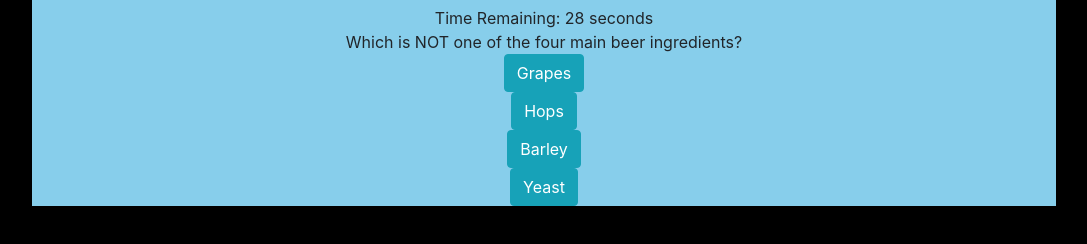
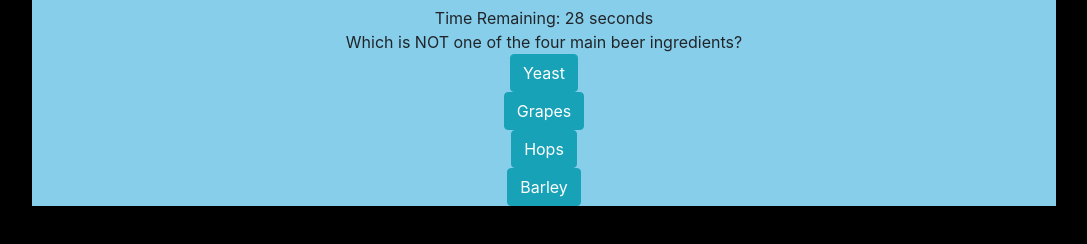
Before and after one commit to nmclear/brewing_trivia, a plain HTML site: page index.html in a window 1280 px wide. Both pictures are taken after a click on the button "Start Game". Shown: the part 50-294 px from the top of the page, without its empty margins (96-1183 px from the left). Drawn offline with nearby package versions, Linux system fonts and the light colour scheme.

Commit message:
added randomize to display answer

```diff
--- a/assets/js/game.js
+++ b/assets/js/game.js
@@ -6,8 +6,6 @@ $(document).ready(function() {
 //========================================================================================================================
     //  Variable to hold setInterval that runs timer
     var intervalId;
-
-    // prevents the timer from being sped up unnecessarily
     var timerRunning = false;
 
     var SECOND = 1000;
@@ -104,12 +102,17 @@ var questionBankArr = [
     function nextQuestion() {
         timer.reset();
 
+
        if(questionNum === questionBankArr.length){
            endGame();
        }
        else {
-        $('.answerButton').prop('disabled', false);
+            // shuffleAnswers();
+
+            $('.answerButton').prop('disabled', false);
             timer.start();
+            $('.roundAnswers').show();
+            shuffleShuffle();
 
             for(var i = questionNum; i < questionBankArr.length; i++){
                 $('#roundQuestion').text(questionBankArr[i].question);
@@ -135,8 +138,8 @@ var questionBankArr = [
             $('#roundQuestion').text("Wrong!");
         }
 
-        setTimeout(nextQuestion, SECOND * 5);
-        // timer.reset();
+        setTimeout(nextQuestion, SECOND * 2);
+
     }
 
     function noTimeLeft() {
@@ -153,7 +156,7 @@ var questionBankArr = [
 
     function endGame() {
         timer.stop();
-
+        //Display results after the game is over
         $('.answerButton').prop('disabled', true);
         $('.answer1').text("You finished the game!");
         $('.answer2').text("Correct: " + totalCorrect);
@@ -162,7 +165,7 @@ var questionBankArr = [
 
         $('#roundQuestion').html('<button type="button" id="startGame" class="btn btn-primary">New Game</button>');
 
-
+        //Resets the game
         $('#startGame').click(function(){
             resetVars();
             nextQuestion();
@@ -179,6 +182,49 @@ var questionBankArr = [
     }
 
 
+
+
+//Fisher-Yates shuffling algorithm
+
+    // function shuffleAnswers(){
+    //     $("#shuffle").each(function(){
+    //         var divs = $(this).find('.newSpot');
+    //         for(var i = 0; i < divs.length; i++) $(divs[i]).remove();
+
+    //         var i = divs.length;
+    //         if ( i == 0 )return false;
+    //         while ( --i ) {
+    //            var j = Math.floor( Math.random() * ( i + 1 ) );
+    //            var tempi = divs[i];
+    //            var tempj = divs[j];
+    //            divs[i] = tempj;
+    //            divs[j] = tempi;
+    //          }
+    //         for(var i = 0; i < divs.length; i++) $(divs[i]).appendTo(this);
+    //     });
+    // }
+
+
+
+
+function shuffleShuffle(){
+    var parent = $("#shuffle");
+    var divs = parent.children();
+    while (divs.length) {
+        parent.append(divs.splice(Math.floor(Math.random() * divs.length), 1)[0]);
+    }
+}
+    // $(function () {
+    //     var parent = $("#shuffle");
+    //     var divs = parent.children();
+    //     while (divs.length) {
+    //         parent.append(divs.splice(Math.floor(Math.random() * divs.length), 1)[0]);
+    //     }
+    // });
+
+
+
+
 //========================================================================================================================
 // PLAY GAME
 //========================================================================================================================
@@ -188,14 +234,13 @@ var questionBankArr = [
     });
 
     $('.answerButton').click(function(){
-         var userAnswer = $(this).text()
+         var userAnswer = $(this).text();
          var correct = nextQuestion();
          questionNum++;
          timer.stop();
          $('.answerButton').prop('disabled', true);
-
+        $('.roundAnswers').hide();
         checkAnswer(userAnswer, correct);
     });
 
-
 });
--- a/index.html
+++ b/index.html
@@ -37,27 +37,37 @@
             </div>
         </div>
         <div class="row roundAnswers">
-            <div class="col-lg-12" id="resultPage">
-                <div class="row">
+            <div class="col-lg-12" id="answerPage">
+
+            <div id="shuffle">
+
+
+                <div class="row newSpot">
                     <div class="col-lg-12">
                         <div class="answer"><button type="button" class="btn btn-info answerButton answer1"></button></div>
                     </div>
                 </div>
-                <div class="row">
+                <div class="row newSpot">
                     <div class="col-lg-12">
                         <div class="answer"><button type="button" class="btn btn-info answerButton answer2"></button></div>
                     </div>
                 </div>
-                <div class="row">
+                <div class="row newSpot">
                     <div class="col-lg-12">
                         <div class="answer"><button type="button" class="btn btn-info answerButton answer3"></button></div>
                     </div>
                 </div>
-                <div class="row">
+                <div class="row newSpot">
                     <div class="col-lg-12">
                         <div class="answer"><button type="button" class="btn btn-info answerButton answer4"></button></div>
                     </div>
                 </div>
+
+
+
+            </div>
+
+
             </div>
         </div>
     </div>
```
